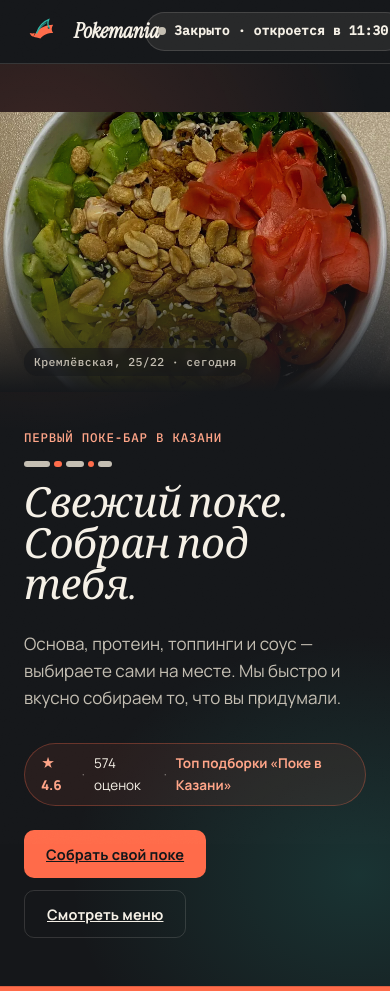
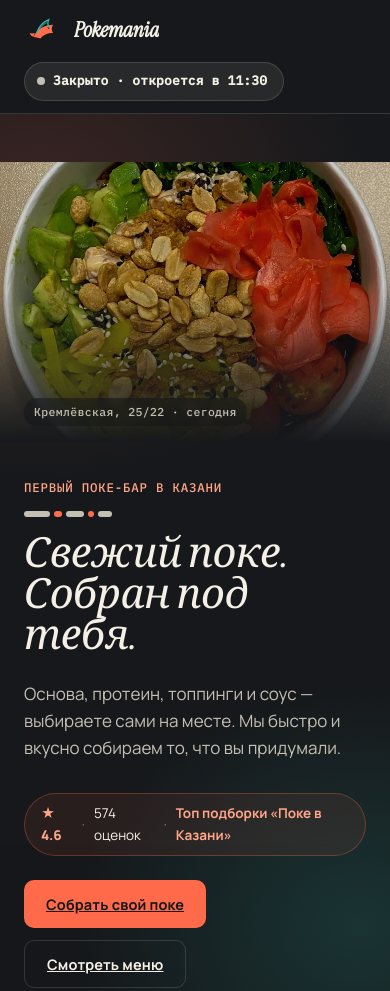
Before and after one commit to RyzenCtrL/1, a plain HTML site: page index.html in a window 390 px wide. Shown: the top 991 px of the page. Drawn offline with Linux system fonts and the light colour scheme.

Commit message:
Fix mobile horizontal overflow and lightbox misalignment
Header status pill overflowed the viewport on narrow screens, which
made the whole page horizontally scrollable and threw off fixed-position
lightbox centering. Wrap the status pill instead of letting it overflow,
add overflow-x:hidden as a hard safety net.

```diff
--- a/style.css
+++ b/style.css
@@ -4,7 +4,7 @@
    ============================================================ */
 
 *, *::before, *::after{ box-sizing: border-box; }
-html{ scroll-behavior: smooth; }
+html{ scroll-behavior: smooth; overflow-x: hidden; width: 100%; }
 body{
   margin:0;
   background: var(--paper);
@@ -13,6 +13,8 @@ body{
   font-size: 16px;
   line-height: 1.6;
   -webkit-font-smoothing: antialiased;
+  overflow-x: hidden;
+  width: 100%;
 }
 img{ max-width:100%; display:block; }
 
@@ -123,10 +125,12 @@ button{ font: inherit; color: inherit; background: none; border: none; }
 }
 .header-inner{
   max-width: var(--container); margin-inline:auto; padding: var(--sp-2) var(--sp-4);
-  display:flex; align-items:center; gap: var(--sp-4);
+  display:flex; flex-wrap:wrap; align-items:center; gap: var(--sp-2) var(--sp-4);
 }
-@media (min-width:768px){ .header-inner{ padding: var(--sp-3) var(--sp-6); } }
-.brand{ display:flex; align-items:center; gap:12px; text-decoration:none; margin-right:auto; }
+@media (min-width:768px){ .header-inner{ padding: var(--sp-3) var(--sp-6); flex-wrap:nowrap; } }
+.brand{ display:flex; align-items:center; gap:12px; text-decoration:none; margin-right:auto; min-width:0; }
+.brand-word{ overflow:hidden; text-overflow:ellipsis; white-space:nowrap; }
+.status-pill{ max-width:100%; }
 .brand img{ width:38px; height:38px; border-radius: 9px; object-fit:contain; }
 .brand-word{ font-family: var(--font-display); font-weight:600; font-style:italic; font-size:21px; letter-spacing: -.01em; }
 .nav-links{ display:none; gap: var(--sp-5); list-style:none; margin:0; padding:0; font-size:14.5px; }
```
